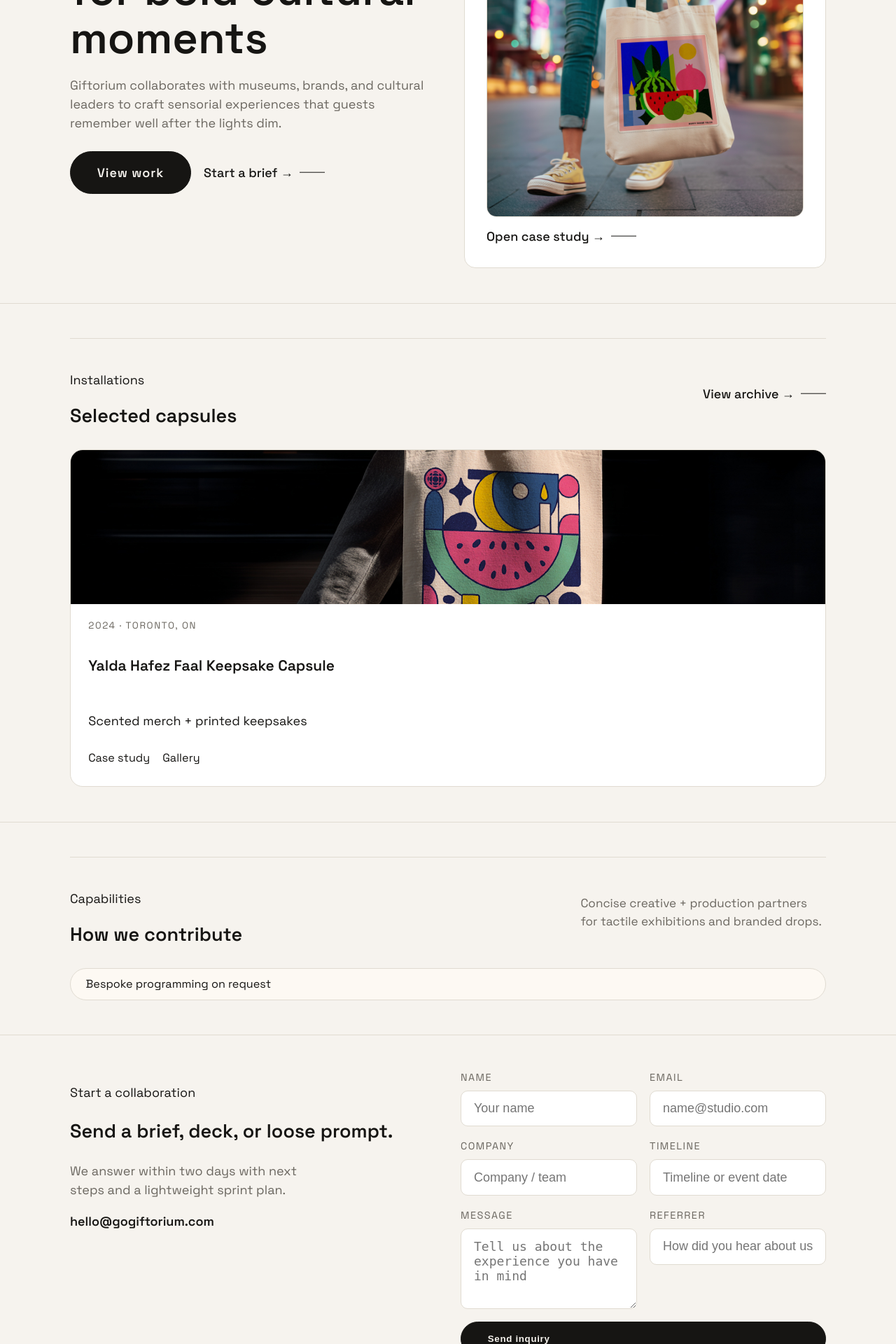
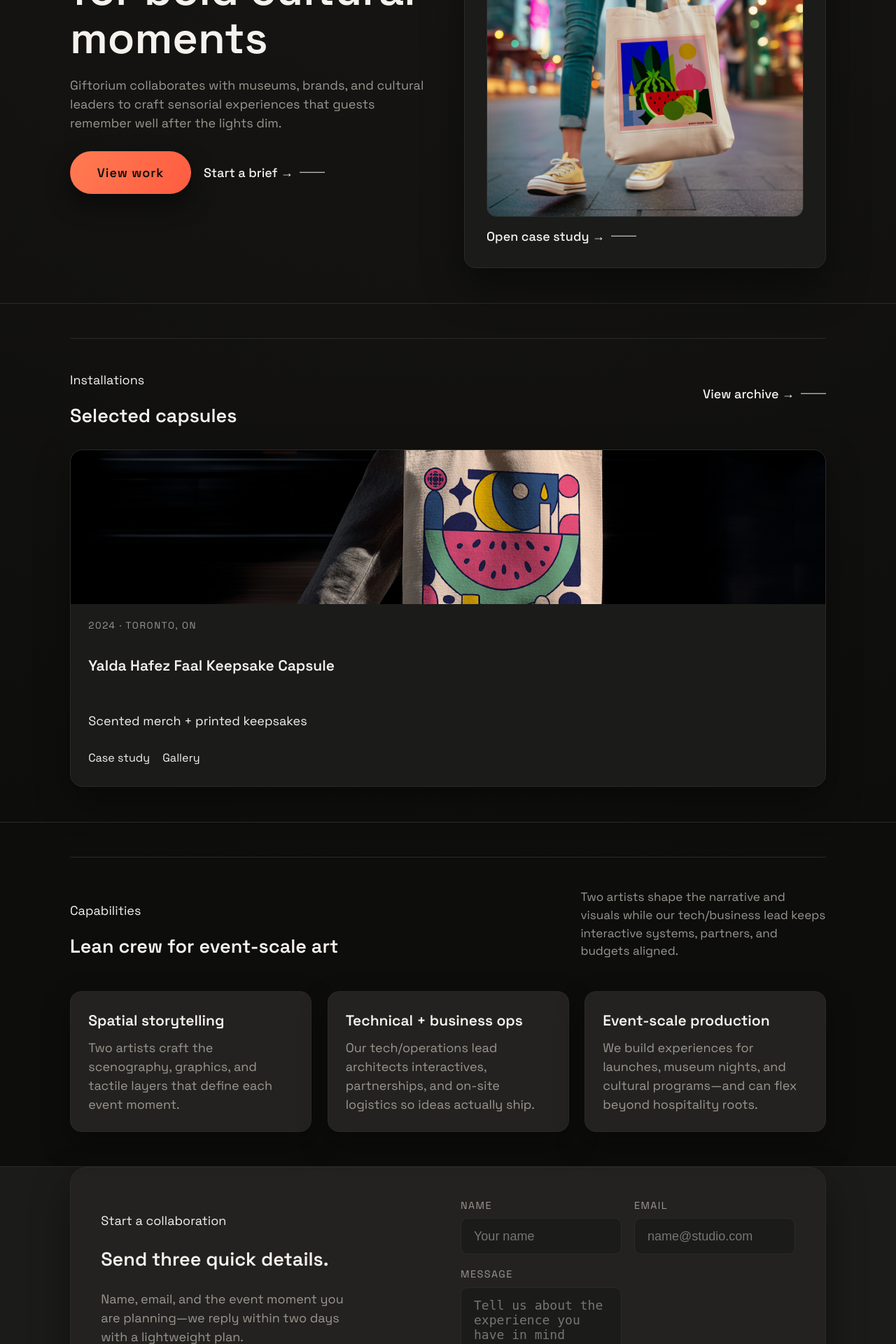
Before and after one commit to giftorium/Giftoriumwebsite, a Django app: page / in a window 1280 px wide. Shown: the part 480-2400 px from the top of the page at 70% size. Run offline with Django 5.2, Linux system fonts and the light colour scheme; data comes from the database, SQL or seed files in the repository; data that the repository does not hold is empty.

Commit message:
feat: refresh capabilities and contact flow

```diff
--- a/experiences/forms.py
+++ b/experiences/forms.py
@@ -9,10 +9,7 @@
         fields = [
             "name",
             "email",
-            "company",
-            "timeline",
             "message",
-            "referrer",
         ]
         widgets = {
             "message": forms.Textarea(attrs={"rows": 4}),
@@ -23,10 +20,7 @@
         placeholders = {
             "name": "Your name",
             "email": "name@studio.com",
-            "company": "Company / team",
-            "timeline": "Timeline or event date",
             "message": "Tell us about the experience you have in mind",
-            "referrer": "How did you hear about us?",
         }
         for field_name, field in self.fields.items():
             field.widget.attrs.update(
--- a/experiences/views.py
+++ b/experiences/views.py
@@ -14,6 +14,20 @@
 	services = Service.objects.all()
 	featured_portfolio = portfolio_items.filter(featured=True).first() or portfolio_items.first()
 	work_preview = portfolio_items[:4]
+	capabilities = [
+		{
+			"title": "Spatial storytelling",
+			"summary": "Two artists craft the scenography, graphics, and tactile layers that define each event moment.",
+		},
+		{
+			"title": "Technical + business ops",
+			"summary": "Our tech/operations lead architects interactives, partnerships, and on-site logistics so ideas actually ship.",
+		},
+		{
+			"title": "Event-scale production",
+			"summary": "We build experiences for launches, museum nights, and cultural programs—and can flex beyond hospitality roots.",
+		},
+	]
 
 	if request.method == "POST":
 		inquiry_form = InquiryForm(request.POST)
@@ -30,6 +44,7 @@
 		"experiences/home.html",
 		{
 			"services": services,
+			"capabilities": capabilities,
 			"work_preview": work_preview,
 			"featured_portfolio": featured_portfolio,
 			"inquiry_form": inquiry_form,
--- a/static/css/site.css
+++ b/static/css/site.css
@@ -1,11 +1,12 @@
 :root {
-    --bg: #f6f3ee;
-    --fg: #161513;
-    --muted: #6b6760;
-    --line: #e0dbd1;
-    --card: #ffffff;
-    --card-alt: #fdf9f3;
-    --accent: #c94a2e;
+    --bg: #111110;
+    --fg: #f5f2ed;
+    --muted: #9b978f;
+    --line: #2b2a28;
+    --card: #1b1b1a;
+    --card-alt: #232220;
+    --accent: #ff7b52;
+    --accent-soft: #2f2b27;
     font-size: 18px;
 }
 
@@ -16,7 +17,7 @@
 body {
     margin: 0;
     font-family: 'Space Grotesk', 'Suisse', 'Helvetica Neue', sans-serif;
-    background: var(--bg);
+    background: radial-gradient(circle at top, #181715, #0d0d0c 65%);
     color: var(--fg);
     line-height: 1.5;
 }
@@ -43,7 +44,7 @@
 .site-header {
     position: sticky;
     top: 0;
-    background: rgba(246, 243, 238, 0.9);
+    background: rgba(16, 16, 15, 0.92);
     border-bottom: 1px solid var(--line);
     backdrop-filter: blur(12px);
     z-index: 20;
@@ -156,12 +157,13 @@
     display: inline-flex;
     padding: 0.9rem 2.1rem;
     border-radius: 999px;
-    border: 1px solid var(--fg);
-    background: var(--fg);
-    color: var(--bg);
+    border: 1px solid transparent;
+    background: linear-gradient(120deg, var(--accent), #ff5c40);
+    color: #110f0d;
     font-weight: 600;
     text-decoration: none;
     letter-spacing: 0.05em;
+    box-shadow: 0 15px 35px rgba(0, 0, 0, 0.45);
 }
 
 .primary-cta:hover,
@@ -193,6 +195,7 @@
     display: flex;
     flex-direction: column;
     gap: 0.75rem;
+    box-shadow: 0 25px 60px rgba(0, 0, 0, 0.45);
 }
 
 .featured-medium {
@@ -264,6 +267,7 @@
     background: var(--card);
     display: flex;
     flex-direction: column;
+    box-shadow: 0 20px 50px rgba(0, 0, 0, 0.35);
 }
 
 .work-media {
@@ -311,6 +315,30 @@
     border-bottom: 1px solid var(--line);
 }
 
+.capabilities-grid {
+    display: grid;
+    grid-template-columns: repeat(auto-fit, minmax(220px, 1fr));
+    gap: 1.25rem;
+}
+
+.capability-card {
+    border: 1px solid var(--line);
+    border-radius: 16px;
+    padding: 1.4rem;
+    background: var(--card-alt);
+    box-shadow: 0 18px 40px rgba(0, 0, 0, 0.35);
+}
+
+.capability-card h3 {
+    margin-top: 0;
+    margin-bottom: 0.5rem;
+}
+
+.capability-card p {
+    margin: 0;
+    color: var(--muted);
+}
+
 .service-list {
     list-style: none;
     padding: 0;
@@ -330,12 +358,18 @@
 
 .contact-panel {
     border-bottom: 1px solid var(--line);
+    background: var(--card);
 }
 
 .contact-grid {
     display: grid;
     grid-template-columns: repeat(auto-fit, minmax(260px, 1fr));
     gap: 2rem;
+    background: var(--card-alt);
+    padding: 2.4rem;
+    border-radius: 24px;
+    border: 1px solid var(--line);
+    box-shadow: 0 25px 55px rgba(0, 0, 0, 0.4);
 }
 
 .contact-note {
--- a/templates/experiences/home.html
+++ b/templates/experiences/home.html
@@ -76,17 +76,18 @@
 		<div class="section-head minimal">
 			<div>
 				<p class="eyebrow">Capabilities</p>
-				<h2>How we contribute</h2>
+				<h2>Lean crew for event-scale art</h2>
 			</div>
-			<p class="section-note">Concise creative + production partners for tactile exhibitions and branded drops.</p>
+			<p class="section-note">Two artists shape the narrative and visuals while our tech/business lead keeps interactive systems, partners, and budgets aligned.</p>
 		</div>
-		<ul class="service-list compact">
-			{% for item in services %}
-				<li>{{ item }}</li>
-			{% empty %}
-				<li>Bespoke programming on request</li>
+		<div class="capabilities-grid">
+			{% for card in capabilities %}
+			<article class="capability-card">
+				<h3>{{ card.title }}</h3>
+				<p>{{ card.summary }}</p>
+			</article>
 			{% endfor %}
-		</ul>
+		</div>
 	</div>
 </section>
 
@@ -94,8 +95,8 @@
 	<div class="site-shell contact-grid">
 		<div>
 			<p class="eyebrow">Start a collaboration</p>
-			<h2>Send a brief, deck, or loose prompt.</h2>
-			<p class="contact-note">We answer within two days with next steps and a lightweight sprint plan.</p>
+			<h2>Send three quick details.</h2>
+			<p class="contact-note">Name, email, and the event moment you are planning—we reply within two days with a lightweight plan.</p>
 			<p class="contact-email"><a href="mailto:hello@gogiftorium.com">hello@gogiftorium.com</a></p>
 		</div>
 		<form method="post" class="inquiry-form">
```
